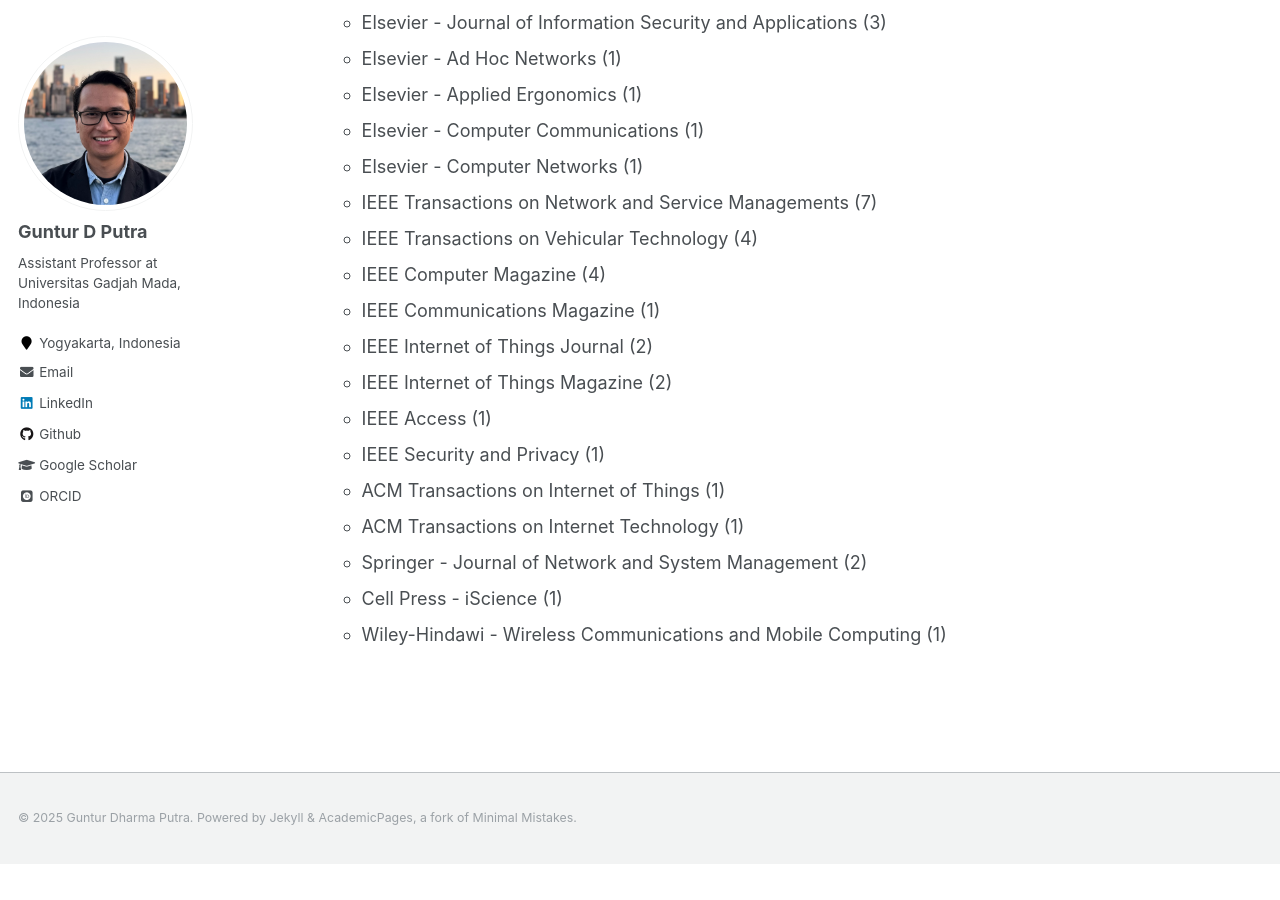
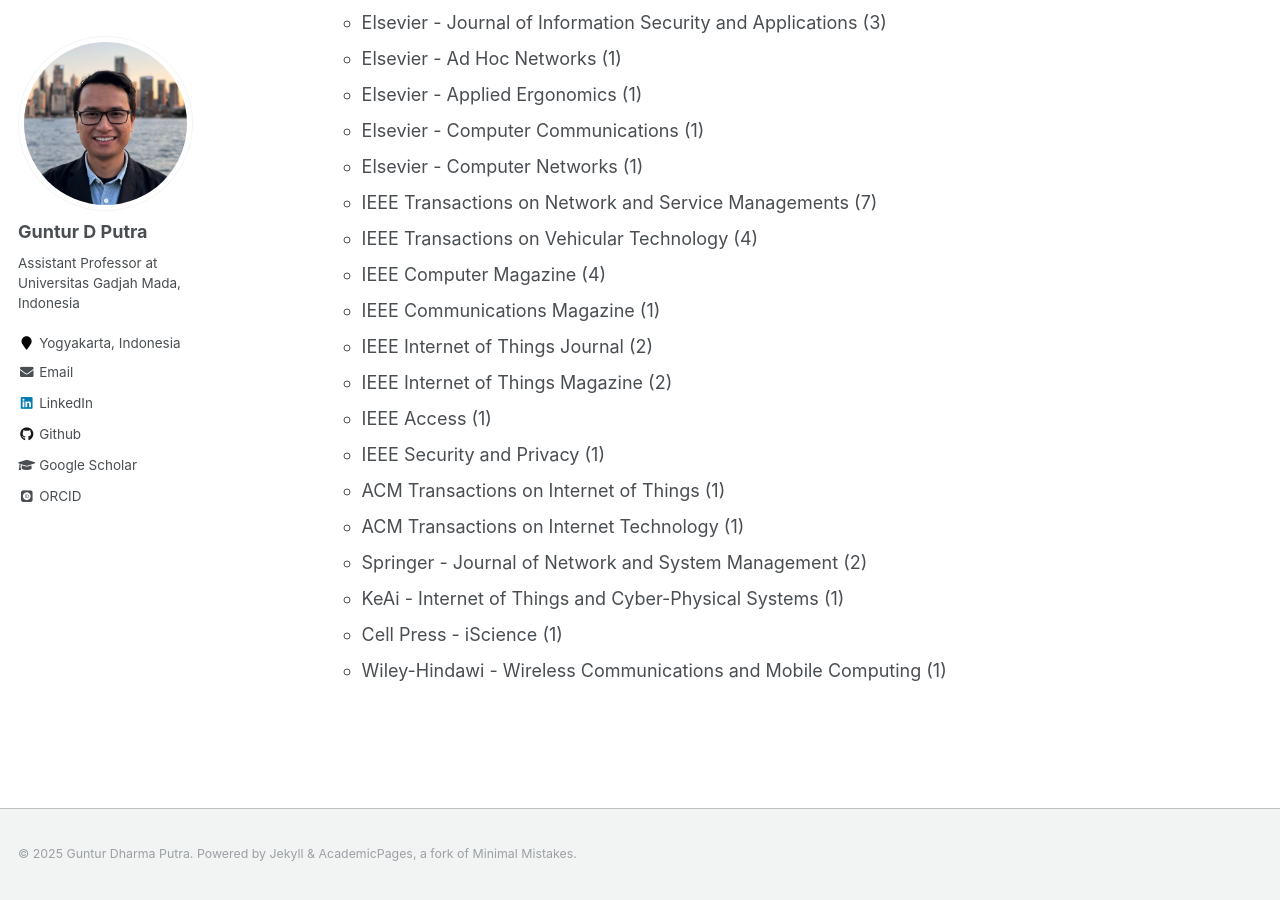
Before and after one commit to gdputra/gdputra.github.io, a Jekyll site: the page built from _pages/service.md, in a window 1280 px wide and 900 px high, scrolled down 863 px. Built offline with Jekyll 4.4.1, drawn with Linux system fonts in a browser that asks for light colours; some web fonts are replaced; before the commit the page ends 1727 px from its top, so only the background shows below that.

Commit message:
Update service.md
Add a record of KeAi reviewing.

```diff
--- a/_pages/service.md
+++ b/_pages/service.md
@@ -44,5 +44,6 @@ Please refer to my [Web of Science Profile](https://www.webofscience.com/wos/aut
   - ACM Transactions on Internet of Things (1)
   - ACM Transactions on Internet Technology (1)
   - Springer - Journal of Network and System Management (2)
+  - KeAi - Internet of Things and Cyber-Physical Systems (1)
   - Cell Press - iScience (1)
   - Wiley-Hindawi - Wireless Communications and Mobile Computing (1)
```
